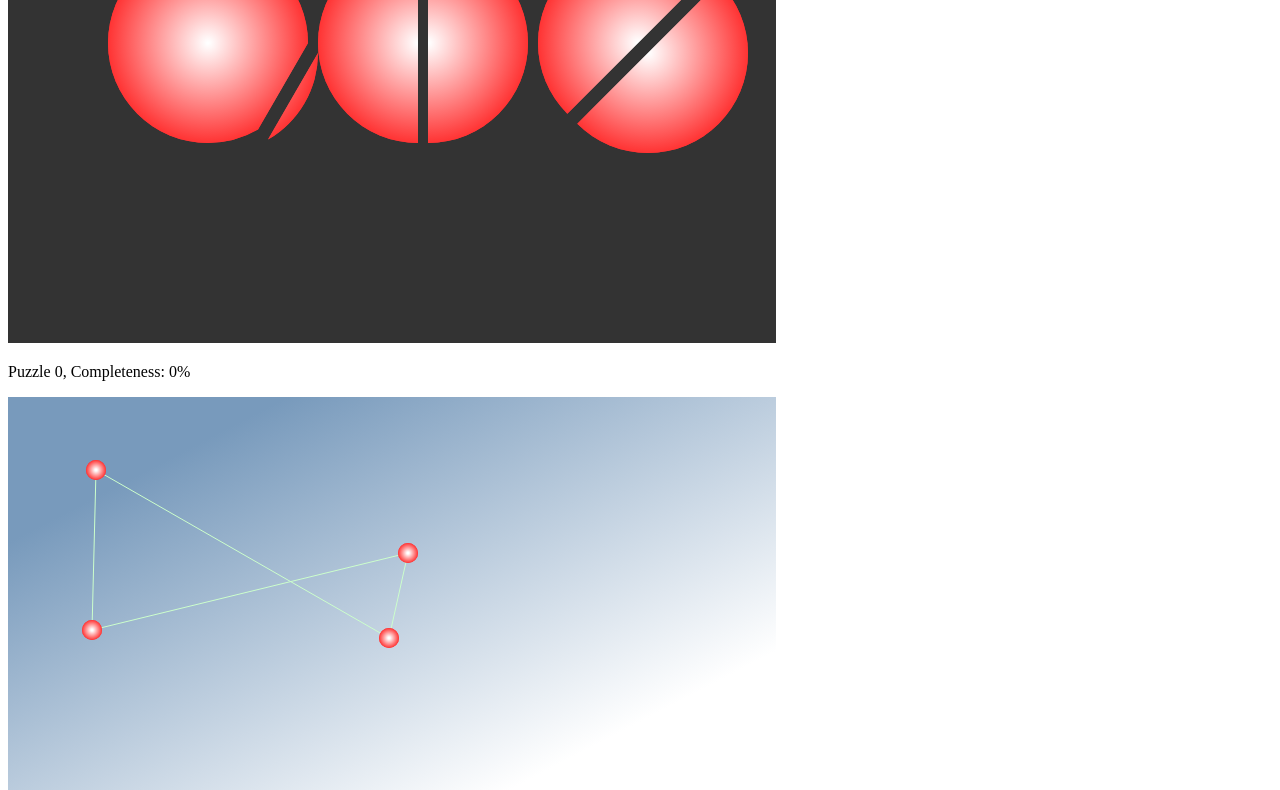
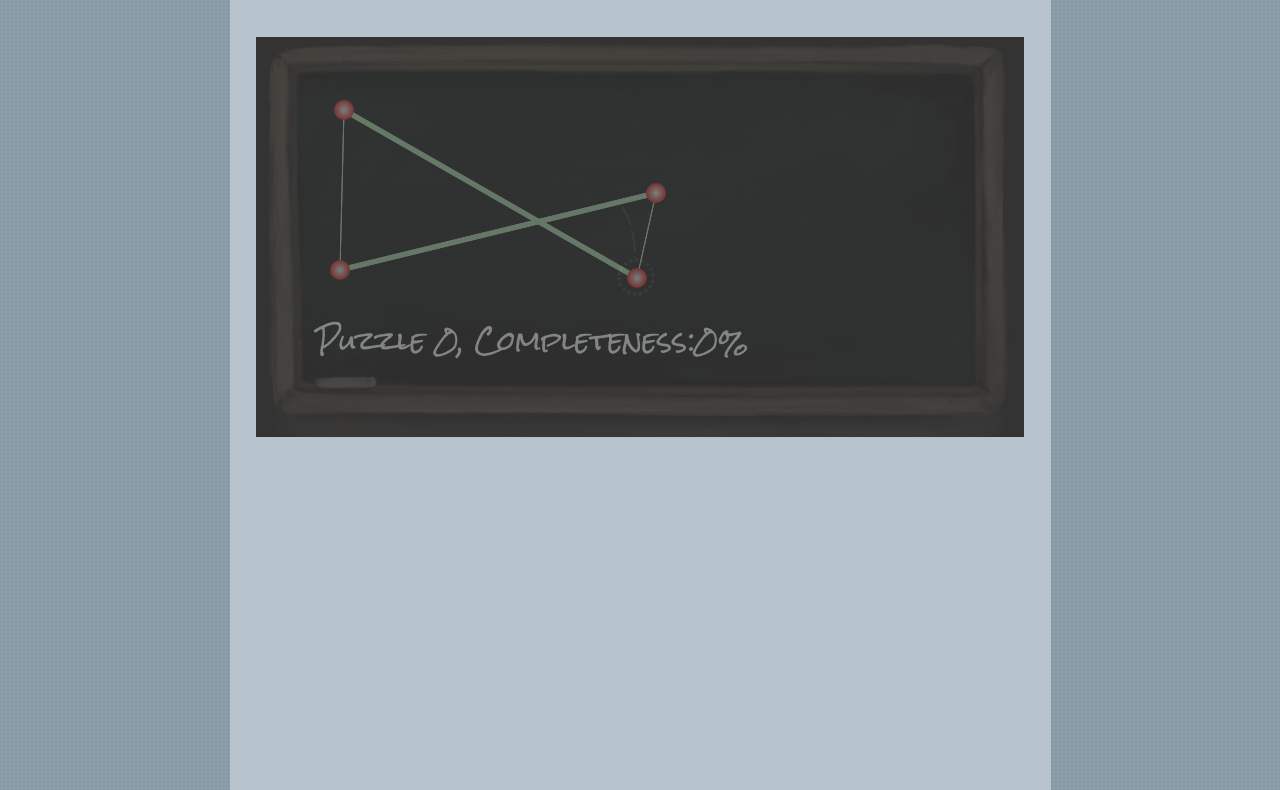
Before and after one commit to zharker/html5, a plain HTML site: page dc/index.html in a window 1280 px wide. Shown: the part 137-927 px from the top of the page. Drawn offline with Linux system fonts and the light colour scheme.

Commit message:
html5 dc learned

```diff
--- a/dc/css/dc.css
+++ b/dc/css/dc.css
@@ -1,3 +1,63 @@
+html, body {
+	background: url(../images/title_bg.png) 50% 0 no-repeat, url(../images/bg_repeat.png) 50% 0 repeat-y #889ba7;
+	margin: 0;
+	font-family: 'Josefin Sans', arial, serif;
+	color: #111;
+}
+/*
+#game2{
+	position:relative;
+	background-color: #B6C2CC;
+}
+*/
+#page {
+	width: 821px;
+	min-height: 800px;
+	margin: 0 auto;
+	padding: 0;
+	text-align: center;
+	text-shadow: 0 1px 5px rgba(60,60,60,.6);
+}
+header {
+	height: 88px;
+	padding-top: 36px;
+	margin-bottom: 50px;
+	font-family: "Rock Salt", Arial, sans-serif;
+	font-size: 14px;
+	text-shadow: 0 1px 0 rgba(200,200,200,.5);
+	color: #121;
+	text-align: center;
+}
 canvas {
 background: #333;
 }
+#layers {
+	position: relative;
+	margin: 0 auto;
+	width:768px;
+	height: 440px;
+}
+#layers canvas{
+	left: 50%;
+	margin-left: -384px;
+	position: absolute;
+}
+#guide {
+	opacity: .3;
+}
+#guide.fadeout {
+	opacity: 0;
+	-webkit-transition: opacity .5s linear;
+	transition: opacity .5s linear;
+}
+#game2{
+	opacity: .7;
+}
+#ui {
+	opacity: .5;
+	-webkit-transition: opacity .3s linear;
+	transition: opacity .3s linear;
+}
+#ui.dim {
+	opacity: .3;
+}
--- a/dc/index.html
+++ b/dc/index.html
@@ -3,20 +3,30 @@
 <head>
 <meta charset="utf-8">
 <title>Drawing Circles in Canvas</title>
+<link href='http://fonts.googleapis.com/css?family=Rock+Salt'rel='stylesheet'type='text/css'>
+<link href='http://fonts.googleapis.com/css?family=Josefin+Sans:600' rel='stylesheet' type='text/css'/>
 <link rel="stylesheet" href="css/dc.css" />
 </head>
 <body>
 <header>
 <h1>Drawing in Canvas</h1>
 </header>
-<canvas id="game" width="768" height="400">
+<section id="page">
+<canvas id="game" width="768" height="400" style="display:none">
 Sorry, your web browser does not support Canvas content.
 </canvas>
-<p>Puzzle <span id="level">0</span>, Completeness:
+<p style="display:none">Puzzle <span id="level">0</span>, Completeness:
 <span id="progress">0</span>%</p>
-<canvas id="game2" width="768" height="400">
+
+<section id="layers">
+	<canvas id="bg" width="768" height="400">
 Sorry, your web browser does not support Canvas content.
-</canvas>
+	</canvas>
+	<canvas id="guide" width="768" height="400"></canvas>
+	<canvas id="game2" width="768" height="400"></canvas>
+	<canvas id="ui" width="768" height="400"></canvas>
+</section>
+</section>
 <script src="js/jq1_10.js"></script>
 <script src="js/dc.js"></script>
 </body>
--- a/dc/js/dc.js
+++ b/dc/js/dc.js
@@ -18,7 +18,178 @@ $().ready(function(){
 	})();
 
 
+//	(function(){
+/*		var canvas = $('#game2')[0],
+			ctx = canvas.getContext('2d'),
+			r = 10,
+			width = canvas.width,
+			height = canvas.height;
+		var circlesCount = 5;
+		for(var i = 0;i < circlesCount; i++){
+			var x = Math.random()*width,
+				y = Math.random()*height;
+			ctx.fillStyle = 'rgba(200,200,100,.9)';
+			drawCircle(x,y,r,0,360,false,ctx);
+			untangleGame.circles.push(new Circle(x,y,r));
+		}
+*/
+		setupclvl();
+		// connectCircles();
+		// var $game2 = $('#game2');
+		$('#layers').mousedown(function(e){
+			var canvasPos = $(this).offset(),
+			//	mX = e.layerX || 0,
+			//	mY = e.layerY || 0;
+				mX = e.pageX - canvasPos.left || 0,
+				mY = e.pageY - canvasPos.top || 0;
+			for (var i = untangleGame.circles.length - 1; i >= 0; i--) {
+				var cX = untangleGame.circles[i].x,
+					cY = untangleGame.circles[i].y,
+					r = untangleGame.circles[i].r;
+				if(Math.pow(mX-cX,2)+Math.pow(mY-cY,2)<Math.pow(r,2)){
+					untangleGame.targetCircle = i;
+					break;
+				}
+			};
+
+		});
+		$('#layers').mousemove(function(e){
+			if(untangleGame.targetCircle != undefined){
+				var canvasPos = $(this).offset(),
+				//	mX = e.layerX || 0,
+				//	mY = e.layerY || 0,
+					mX = e.pageX - canvasPos.left || 0,
+					mY = e.pageY - canvasPos.top || 0,
+					r = untangleGame.circles[untangleGame.targetCircle].r;
+				untangleGame.circles[untangleGame.targetCircle] = new Circle(mX,mY,r);
+			}
+			connectCircles();
+			updateLineIntersection();
+			updateLevelProgress();
+		});
+		$('#layers').mouseup(function(e){
+			untangleGame.targetCircle = undefined;
+			// on every mouse up, check if the untangle puzzle is solved.
+			checkLevelCompleteness();
+		});
+		// setInterval(gameLoop,20);
+
+		// draw a splash screen when loading the game background
+		// draw gradients background
+		// var bgGradient = ctx.createLinearGradient(0,0,0,ctx.canvas.height);
+		// bgGradient.addColorStop(0, "#b48484");
+		// bgGradient.addColorStop(1, "#b48484");
+		//  ctx.fillStyle = '#B6C2CC';
+		//  ctx.fillRect(0, 0, ctx.canvas.width, ctx.canvas.height);
+		// // draw the loading text
+		// ctx.font = "34px 'Rock Salt'";
+		// ctx.textAlign = "center";
+		// ctx.fillStyle = "#333333";
+		// ctx.fillText("loading...",ctx.canvas.width/2,canvas.height/2);
+		// load the background image
+		untangleGame.background = new Image();
+		untangleGame.background.onload = function() {
+			drawLayerBG();
+			// setup an interval to loop the game loop
+			setInterval(gameLoop, 30);
+		}
+		untangleGame.background.onerror = function() {
+			console.log("Error loading the image.");
+		}
+		untangleGame.background.src = "images/board.png";
+
+		// draw the image background
+		// ctx.drawImage(untangleGame.background, 0, 0);
+
+		untangleGame.guide = new Image();
+		untangleGame.guide.onload = function(){
+			untangleGame.guideReady = true;
+			untangleGame.guideFrame = 0;
+			setInterval(function guideNextFrame(){
+				untangleGame.guideFrame ++;
+				if(untangleGame.guideFrame > 5){
+					untangleGame.guideFrame = 0;
+				}
+			},500);
+		}
+		untangleGame.guide.src="images/guide_sprite.png";
+//	})();
+});
+function drawLayerBG () {
+	var ctx = untangleGame.layers[0];
+	clear(ctx);
+	ctx.drawImage(untangleGame.background,0,0);
+}
+function gameLoop(){
+	drawLayerGuide();
+	drawLayerGame();
+	drawLayerUI();
+
+	// fillLineGradient(ctx);
+	// draw the image background
+	// ctx.drawImage(untangleGame.background, 0, 0);
+
+}
+function drawLayerUI(){
+	var ctx = untangleGame.layers[3];
+	clear(ctx);
+
+	// draw the title text
+	// ctx.font = "26px Arial";
+	ctx.font = "26px 'Rock Salt'";
+	// ctx.textAlign = "center";
+	ctx.fillStyle = "#dddddd";
+	// ctx.fillText("Untangle Game",ctx.canvas.width/2,100);
+	// draw the level progress text
+	ctx.textAlign = "left";
+	ctx.textBaseline = "bottom";
+	ctx.fillText("Puzzle "+untangleGame.clvl+", Completeness:" + untangleGame.pp + "%",60,ctx.canvas.height-80);
+
+	var isOverlapperdWithCircle = false;
+	for(var i in untangleGame.circles){
+		var p = untangleGame.circles[i];
+		if(p.y > 310){
+			isOverlapperdWithCircle = true;
+		}
+	}
+	if(isOverlapperdWithCircle){
+		$('#ui').addClass('dim');
+	}else{
+		$('#ui').removeClass('dim');
+	}
+}
+function drawLayerGame(){
+	var ctx = untangleGame.layers[2];
+	clear(ctx);
+	for (var i = untangleGame.lines.length - 1; i >= 0; i--) {
+		var line = untangleGame.lines[i],
+			sp = line.sp,
+			ep = line.ep,
+			t = line.t;
+		drawLine(ctx,sp.x,sp.y,ep.x,ep.y,t);
+	};
+	for (var i = untangleGame.circles.length - 1; i >= 0; i--) {
+		var c = untangleGame.circles[i];
+		ctx.fillStyle = 'rgba(200,200,100,.9)';
+		drawCircle(c.x,c.y,c.r,0,360,false,ctx);
+
+	};
+}
+function drawLayerGuide (){
+	ctx = untangleGame.layers[1];
+	clear(ctx);
+	if(untangleGame.guideReady){
+		var nextFrameX = untangleGame.guideFrame * 80;
+		ctx.drawImage(untangleGame.guide,nextFrameX,0,80,130,325,130,80,130);
+	}
+	if(untangleGame.clvl == 1){
+		$('#guide').addClass('fadeout');
+	}
+}
 function drawCircle(x,y,r,sD,eD,isC,ctx){
+	// ctx.fillStyle = '#fff';
+	// ctx.fillRect(0,0,ctx.canvas.width,ctx.canvas.height);
+	// ctx.globalCompositeOperation = 'destination-atop';
 	// prepare the radial gradients fill style
 	var cGradient = ctx.createRadialGradient(x,y,1,x,y,r);
 	cGradient.addColorStop(0, "#fff");
@@ -29,7 +200,7 @@ $().ready(function(){
 	ctx.closePath();
 	ctx.fill();
 	// actually fill the circle path
-		ctx.fill();
+	// ctx.fill();
 }
 function degreeToRadian(degree){
 	return Math.PI*degree/180;
@@ -49,7 +220,8 @@ $().ready(function(){
 	tT : 1,
 	bT : 5,
 	lines : [],
-		clvl : 0
+	clvl : 0,
+	pp : 0
 };
 untangleGame.levels =[
 {
@@ -61,8 +233,8 @@ $().ready(function(){
 		{"x" : 88, "y" : 73}],
 	"relationship" : {
 		"0" : {"connectedPoints" : [1,2]},
-		//	"1" : {"connectedPoints" : [0,3]},
-		//	"2" : {"connectedPoints" : [0,3]},
+		"1" : {"connectedPoints" : [0,3]},
+		"2" : {"connectedPoints" : [0,3]},
 		"3" : {"connectedPoints" : [1,2]}
 	}
 },
@@ -83,12 +255,12 @@ $().ready(function(){
 {
 	"level" : 2,
 	"circles" : [
-			{"x" : 92, "y" : 85},
-			{"x" : 253, "y" : 13},
-			{"x" : 393, "y" : 86},
-			{"x" : 390, "y" : 214},
-			{"x" : 248, "y" : 275},
-			{"x" : 95, "y" : 216}],
+		{"x" : 192, "y" : 155},
+		{"x" : 353, "y" : 109},
+		{"x" : 493, "y" : 156},
+		{"x" : 490, "y" : 236},
+		{"x" : 348, "y" : 276},
+		{"x" : 195, "y" : 228}],
 	"relationship" : {
 		"0" : {"connectedPoints" : [2,3,4]},
 		"1" : {"connectedPoints" : [3,5]},
@@ -98,6 +270,12 @@ $().ready(function(){
 		"5" : {"connectedPoints" : [1,2,3]}
 	}
 }];
+untangleGame.layers = [
+	$('#bg')[0].getContext("2d"),
+	$('#guide')[0].getContext("2d"),
+	$('#game2')[0].getContext("2d"),
+	$('#ui')[0].getContext("2d")
+];
 function setupclvl() {
 	untangleGame.circles = [];
 	var level = untangleGame.levels[untangleGame.clvl];
@@ -120,6 +298,9 @@ $().ready(function(){
 	}
 }
 function drawLine(ctx,x1,y1,x2,y2,t){
+	// ctx.fillStyle = '#fff';
+	// ctx.fillRect(0,0,ctx.canvas.width,ctx.canvas.height);
+	// ctx.globalCompositeOperation = 'destination-atop';
 	ctx.beginPath();
 	ctx.moveTo(x1,y1);
 	ctx.lineTo(x2,y2);
@@ -162,6 +343,7 @@ $().ready(function(){
 	var progressPercentage = Math.floor(progress/untangleGame.lines.
 	length*100);
 	$("#progress").html(progressPercentage);
+	untangleGame.pp = progressPercentage;
 	// display the current level
 	$("#level").html(untangleGame.clvl);
 }
@@ -209,100 +391,15 @@ $().ready(function(){
 		};
 	};
 }
-	(function(){
-		var canvas = $('#game2')[0],
-			ctx = canvas.getContext('2d'),
-			r = 10,
-			width = canvas.width,
-			height = canvas.height;
-/*		var circlesCount = 5;
-		for(var i = 0;i < circlesCount; i++){
-			var x = Math.random()*width,
-				y = Math.random()*height;
-			ctx.fillStyle = 'rgba(200,200,100,.9)';
-			drawCircle(x,y,r,0,360,false,ctx);
-			untangleGame.circles.push(new Circle(x,y,r));
-		}
-*/
-		setupclvl();
-		connectCircles();
-		var $game2 = $('#game2');
-		$game2.mousedown(function(e){
-			var canvasPos = $(this).offset(),
-			//	mX = e.layerX || 0,
-			//	mY = e.layerY || 0;
-				mX = e.pageX - canvasPos.left || 0,
-				mY = e.pageY - canvasPos.top || 0;
-			for (var i = untangleGame.circles.length - 1; i >= 0; i--) {
-				var cX = untangleGame.circles[i].x,
-					cY = untangleGame.circles[i].y,
-					r = untangleGame.circles[i].r;
-				if(Math.pow(mX-cX,2)+Math.pow(mY-cY,2)<Math.pow(r,2)){
-					untangleGame.targetCircle = i;
-					break;
-				}
-			};
-
-
-		});
-		$game2.mousemove(function(e){
-			if(untangleGame.targetCircle != undefined){
-				var canvasPos = $(this).offset(),
-				//	mX = e.layerX || 0,
-				//	mY = e.layerY || 0,
-					mX = e.pageX - canvasPos.left || 0,
-					mY = e.pageY - canvasPos.top || 0,
-					r = untangleGame.circles[untangleGame.targetCircle].r;
-				untangleGame.circles[untangleGame.targetCircle] = new Circle(mX,mY,r);
-			}
-			connectCircles();
-			updateLineIntersection();
-			updateLevelProgress();
-		});
-		$game2.mouseup(function(e){
-			untangleGame.targetCircle = undefined;
-			// on every mouse up, check if the untangle puzzle is solved.
-			checkLevelCompleteness();
-		});
-		setInterval(function(){
-		//	var canvas = $game2[0],
-		//		ctx = canvas.getContext('2d');
-			clear(ctx);
-			fillLineGradient(ctx);
-
-			for (var i = untangleGame.lines.length - 1; i >= 0; i--) {
-				var line = untangleGame.lines[i],
-					sp = line.sp,
-					ep = line.ep,
-					t = line.t;
-				drawLine(ctx,sp.x,sp.y,ep.x,ep.y,t);
-			};
-			for (var i = untangleGame.circles.length - 1; i >= 0; i--) {
-				var c = untangleGame.circles[i];
-				ctx.fillStyle = 'rgba(200,200,100,.9)';
-				drawCircle(c.x,c.y,c.r,0,360,false,ctx);
-
-			};
-		},20);
-	})();
-
 function fillLineGradient (ctx) {
 	var w = ctx.canvas.width,
 		h = ctx.canvas.height,
 		sp = {x : w/2 - h*h/2/w, y : 0},
 		ep = {x : w/2 + h*h/2/w, y : h};
-		var bg_gradient = ctx.createLinearGradient(sp.x,sp.y,ep.x,ep.y);
-			bg_gradient.addColorStop(0, "#789abc");
-			bg_gradient.addColorStop(1, "#ffffff");
-			ctx.fillStyle = bg_gradient;
+	var bgGradient = ctx.createLinearGradient(sp.x,sp.y,ep.x,ep.y);
+		bgGradient.addColorStop(0, "#789abc");
+		bgGradient.addColorStop(1, "#ffffff");
+		ctx.fillStyle = bgGradient;
 		ctx.fillRect(0,0,ctx.canvas.width,ctx.canvas.height);
 
 }
-
-
-
-
-
-
-
-});
--- /dev/null
+++ b/ms/js/ha.js
@@ -0,0 +1,4 @@
+var audiogame = {};
+$(function(){
+
+});
```
Also changed, not shown: index.html (+1 -1 lines), ms/index.html (added, +22 -0 lines), dc/images/bg_repeat.png (added), dc/images/board.png (added), dc/images/guide_sprite.png (added), dc/images/title_bg.png (added), ms/css/xag.css (added). Lines whose indentation alone changed are shown as unchanged.
